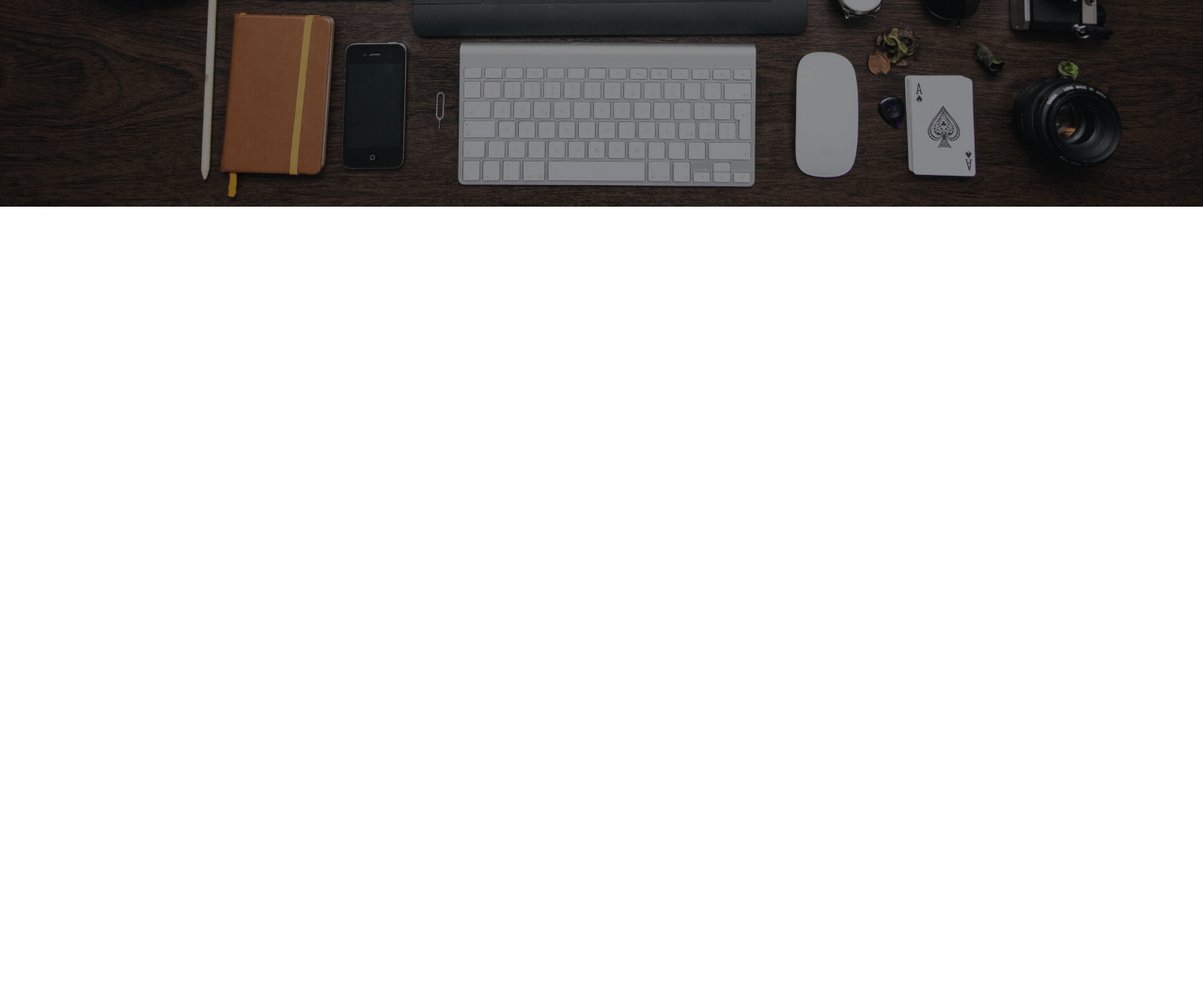
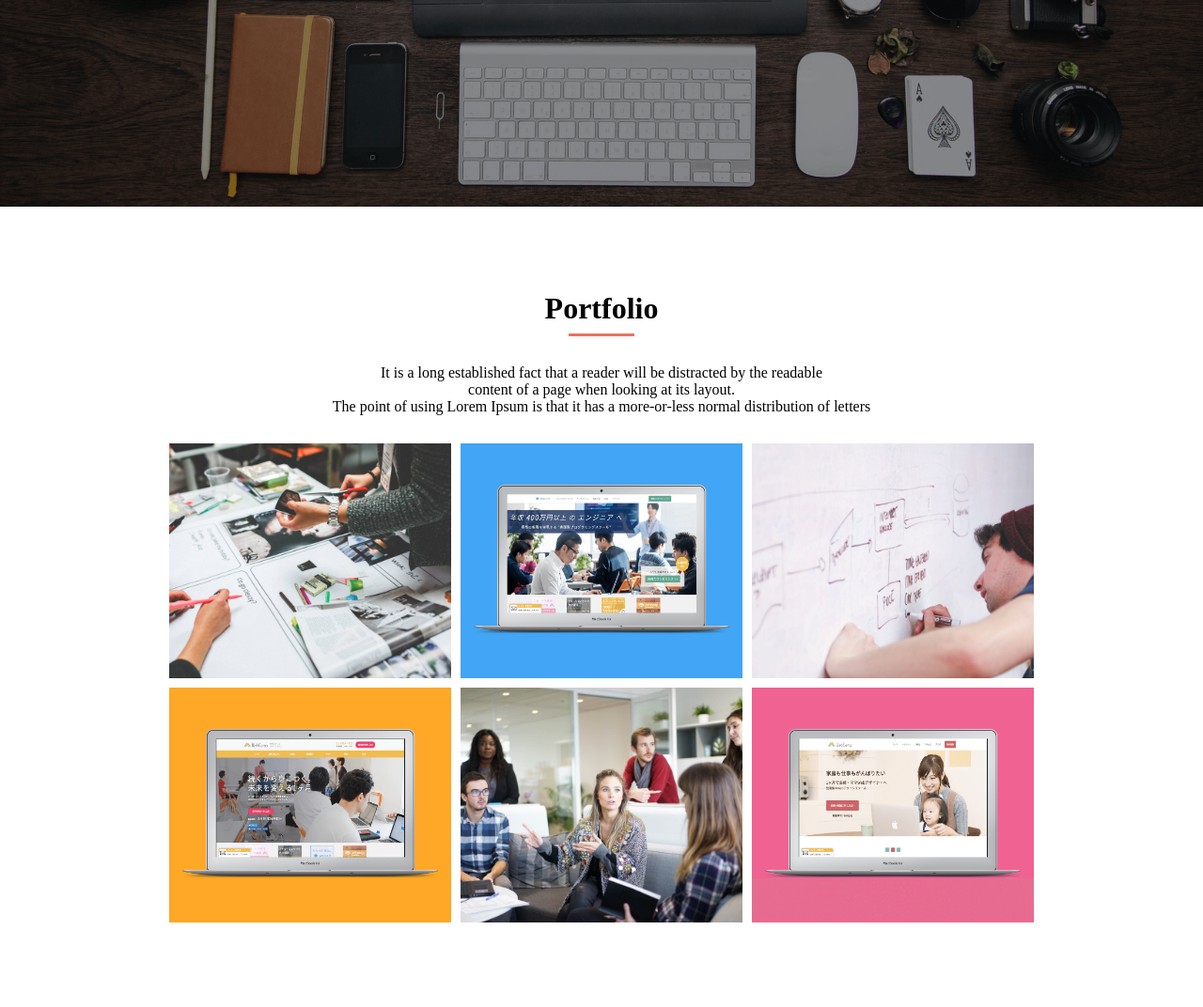
Before and after one commit to gakuto0404/web_page_-review, a plain HTML site: page index.html in a window 1280 px wide. Shown: the part 500-1572 px from the top of the page at 94% size. Before the commit the page ends 800 px from the top, so only its background shows below. Drawn offline with Linux system fonts and the light colour scheme.

Commit message:
[start]portfolio

```diff
--- a/index.html
+++ b/index.html
@@ -17,16 +17,16 @@
         <nav>
           <ul class="nav">
             <li class="nav-list">
-              <a href="#portfolio">portfolio</a>
+              <a href="#portfolio">Portfolio</a>
             </li>
             <li class="nav-list">
-              <a href="#feature">feature</a>
+              <a href="#feature">Feature</a>
             </li>
             <li class="nav-list">
-              <a href="#profile">profile</a>
+              <a href="#profile">Profile</a>
             </li>
             <li class="nav-list">
-              <a href="#contact">contact</a>
+              <a href="#contact">Contact</a>
             </li>
           </ul>
         </nav>
@@ -39,5 +39,22 @@
         <p class="mv-text">simply dummy text of the printing</p>
       </div>
     </section>
+
+    <section id="portfolio">
+      <div class="container">
+        <h2 class="heading">Portfolio</h2>
+        <p class="heading-text">
+          It is a long established fact that a reader will be distracted by the readable<br> content of a page when looking at its layout.<br class="sp-none"> The point of using Lorem Ipsum is that it has a more-or-less normal distribution of letters
+        </p>
+        <div class="production-group">
+          <div class="production bg-1 sp-none"></div>
+          <div class="production bg-2"></div>
+          <div class="production bg-3 sp-none"></div>
+          <div class="production bg-4"></div>
+          <div class="production bg-5 sp-none"></div>
+          <div class="production bg-6"></div>
+        </div>
+      </div>
+    </section>
   </body>
 </html>
--- a/style.css
+++ b/style.css
@@ -50,7 +50,7 @@ header{
 
 /*--------------*/
 
-
+/*-----main-----*/
 #main{
 	width: 100%;
 	height: 650px;
@@ -72,3 +72,83 @@ header{
   font-size: 20px;
   color: #FAFAFA;
 }
+
+/*--------------*/
+
+/*--Portfolio---*/
+
+.portfolio{
+  background-color: #ECEFF1;
+}
+
+.heading{
+  padding-top: 90px;
+  text-align: center;
+  font-size: 32px;
+  color: #000;
+}
+
+.heading::after {
+  content: "";
+  display: block;
+  width: 70px;
+  height: 3px;
+  margin: 8px auto 0 auto;
+  background-color: #EC715F;
+}
+
+.heading-text{
+	padding-top: 30px;
+	text-align: center;
+	font-size: 16px;
+}
+
+.production-group {
+  display: flex;
+  flex-flow: row wrap;
+  width: 920px;
+  padding: 30px 0 90px 0;
+  margin: 0 auto;
+}
+
+.production{
+	width: 300px;
+	height: 250px;
+	margin: 10px 10px 0 0;
+	background-size: cover;
+	background-position: center;
+}
+
+.production:nth-child(-n+3){
+	margin-top: 0;
+}
+
+.production:nth-child(3n){
+	margin-right: 0;
+}
+
+.bg-1{
+	background-image: url(img/sketch.jpg);
+}
+
+.bg-2{
+	background-image: url(img/websuku.png);
+}
+
+.bg-3{
+	background-image: url(img/write.jpg);
+}
+
+.bg-4{
+	background-image: url(img/webcamp.png);
+}
+
+.bg-5{
+	background-image: url(img/talk.jpg);
+}
+
+.bg-6{
+	background-image: url(img/webcamp-mother.png);
+}
+
+/*--------------*/
```
